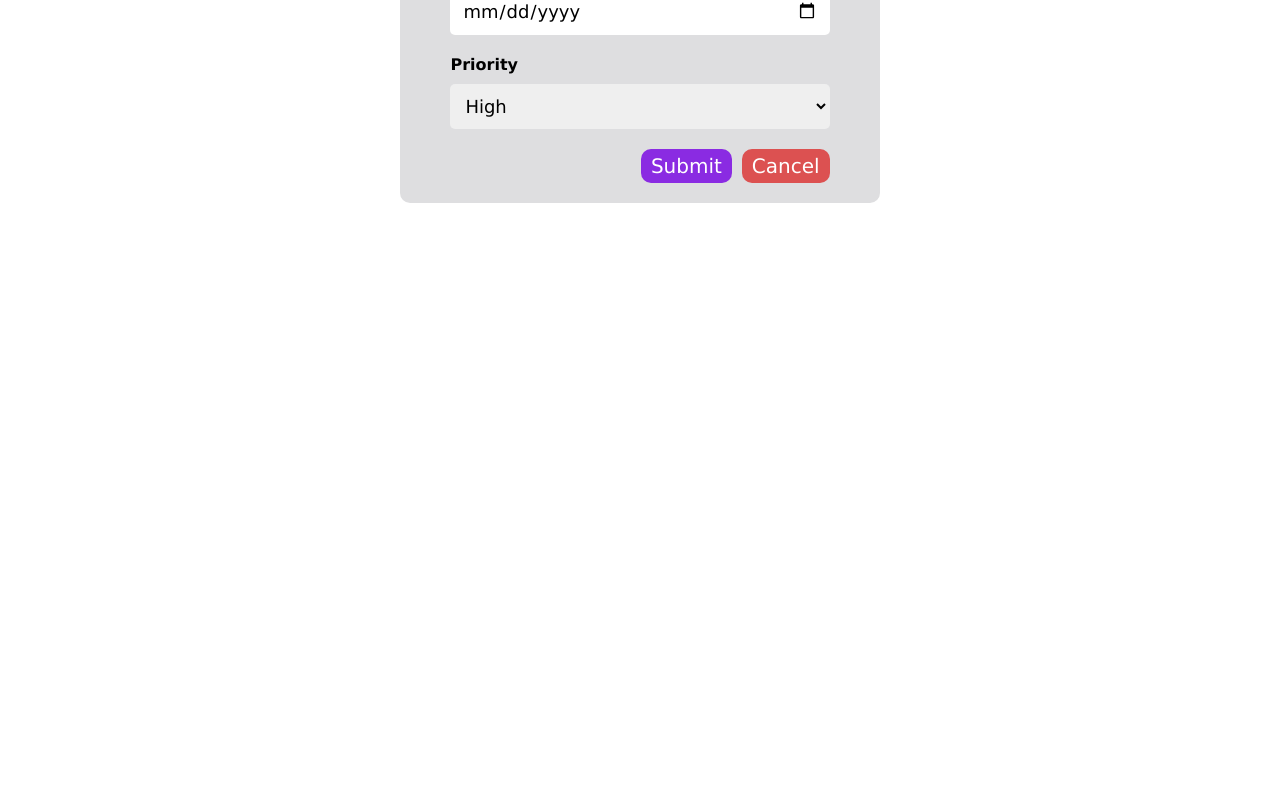
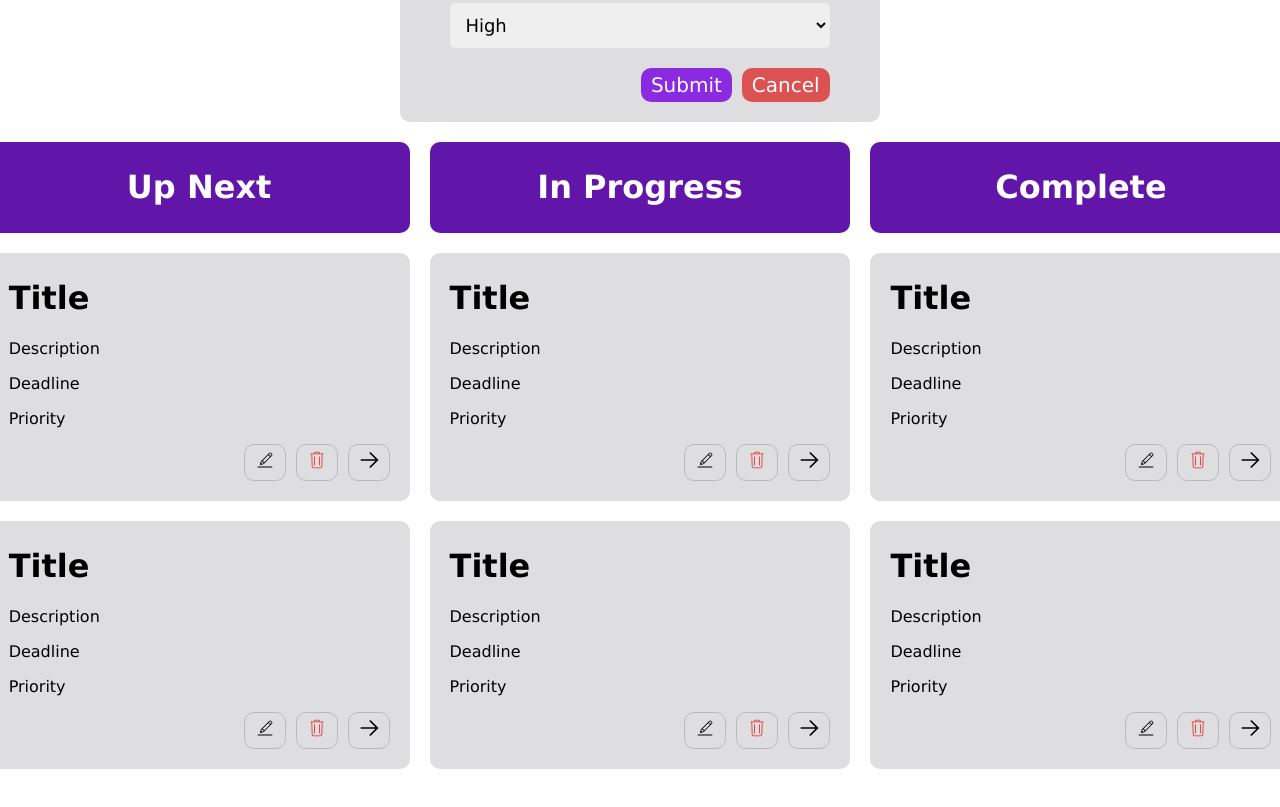
Before and after one commit to YusufHasan94/todo-list-app, a React (Vite) app: page / in a window 1280 px wide. Shown: the part 630-1437 px from the top of the page. Before the commit the page ends 851 px from the top, so only its background shows below. Built offline with nearby package versions, Linux system fonts and the light colour scheme.

Commit message:
adding basic structure of tasks container

```diff
--- a/src/App.css
+++ b/src/App.css
@@ -36,7 +36,3 @@
   background: darkviolet;
   color: white;
 }
-
-.mainLayoutContainer {
-  padding: 10px 0;
-}
--- a/src/Components/AddTaskModal/AddTaskModal.css
+++ b/src/Components/AddTaskModal/AddTaskModal.css
@@ -6,7 +6,7 @@
 }
 
 .assignTaskModal {
-  background-color: rgb(222, 222, 224);
+  background-color: #dedee0;
   width: 30%;
   padding: 20px 50px;
   border-radius: 10px;
--- /dev/null
+++ b/src/Components/Complete/Complete.jsx
@@ -0,0 +1,17 @@
+import React from "react";
+import SectionTitleContainer from "../SectionTitleContainer/SectionTitleContainer";
+import TaskCard from "../TaskCard/TaskCard";
+
+const Complete = () => {
+  return (
+    <div>
+      <SectionTitleContainer title="Complete" />
+      <div>
+        <TaskCard />
+        <TaskCard />
+      </div>
+    </div>
+  );
+};
+
+export default Complete;
--- /dev/null
+++ b/src/Components/InProgress/InProgress.jsx
@@ -0,0 +1,19 @@
+import React from "react";
+import SectionTitleContainer from "../SectionTitleContainer/SectionTitleContainer";
+import TaskCard from "../TaskCard/TaskCard";
+
+const InProgress = () => {
+  return (
+    <div>
+      <SectionTitleContainer title="In Progress" />
+      <div>
+        <div>
+          <TaskCard />
+          <TaskCard />
+        </div>
+      </div>
+    </div>
+  );
+};
+
+export default InProgress;
--- /dev/null
+++ b/src/Components/MainLayout/MainLayout.css
@@ -0,0 +1,10 @@
+.mainLayoutContainer {
+  padding: 10px 0;
+}
+.allTaskContainer {
+  margin-top: 20px;
+  display: grid;
+  grid-template-columns: repeat(3, 33.3%);
+  justify-content: center;
+  gap: 20px;
+}
--- a/src/Components/MainLayout/MainLayout.jsx
+++ b/src/Components/MainLayout/MainLayout.jsx
@@ -1,11 +1,19 @@
 import React from "react";
 import AddTaskModal from "../AddTaskModal/AddTaskModal";
+import UpNext from "../UpNext/UpNext";
+import InProgress from "../InProgress/InProgress";
+import Complete from "../Complete/Complete";
+import "./MainLayout.css";
 
 const MainLayout = () => {
   return (
     <div className="mainLayoutContainer">
-      <h1>this is main layout</h1>
       <AddTaskModal />
+      <div className="allTaskContainer">
+        <UpNext />
+        <InProgress />
+        <Complete />
+      </div>
     </div>
   );
 };
--- /dev/null
+++ b/src/Components/SectionTitleContainer/SectionTitleContainer.css
@@ -0,0 +1,6 @@
+.titleArea {
+  background-color: #6215a9;
+  color: white;
+  padding: 5px 0;
+  border-radius: 10px;
+}
--- /dev/null
+++ b/src/Components/SectionTitleContainer/SectionTitleContainer.jsx
@@ -0,0 +1,12 @@
+import React from "react";
+import "./SectionTitleContainer.css";
+
+const SectionTitleContainer = ({ title }) => {
+  return (
+    <div className="titleArea">
+      <h1>{title}</h1>
+    </div>
+  );
+};
+
+export default SectionTitleContainer;
--- /dev/null
+++ b/src/Components/TaskCard/TaskCard.css
@@ -0,0 +1,24 @@
+.taskContainer {
+  background-color: #dedee0;
+  border-radius: 10px;
+  padding: 5px 20px 20px 20px;
+  text-align: left;
+  margin: 20px 0;
+}
+
+.taskBtnContainer {
+  display: flex;
+  justify-content: flex-end;
+  gap: 10px;
+}
+
+.taskBtnContainer button {
+  font-size: 20px;
+  padding: 5px 10px;
+  border: 1px solid #bababa;
+  border-radius: 10px;
+  background-color: transparent;
+}
+.dltBtn {
+  color: #e62929 !important;
+}
--- /dev/null
+++ b/src/Components/TaskCard/TaskCard.jsx
@@ -0,0 +1,30 @@
+import React from "react";
+import { CiEdit, CiTrash } from "react-icons/ci";
+import { GrLinkNext } from "react-icons/gr";
+import "./TaskCard.css";
+
+const TaskCard = () => {
+  return (
+    <div className="taskContainer">
+      <div className="taskDescription">
+        <h1>Title</h1>
+        <p>Description</p>
+        <p>Deadline</p>
+        <p>Priority</p>
+      </div>
+      <div className="taskBtnContainer">
+        <button>
+          <CiEdit />
+        </button>
+        <button className="dltBtn">
+          <CiTrash />
+        </button>
+        <button>
+          <GrLinkNext />
+        </button>
+      </div>
+    </div>
+  );
+};
+
+export default TaskCard;
--- /dev/null
+++ b/src/Components/UpNext/UpNext.css
@@ -0,0 +1,2 @@
+.titleArea {
+}
--- /dev/null
+++ b/src/Components/UpNext/UpNext.jsx
@@ -0,0 +1,18 @@
+import React from "react";
+import "./UpNext.css";
+import SectionTitleContainer from "../SectionTitleContainer/SectionTitleContainer";
+import TaskCard from "../TaskCard/TaskCard";
+
+const UpNext = () => {
+  return (
+    <div>
+      <SectionTitleContainer title="Up Next" />
+      <div>
+        <TaskCard />
+        <TaskCard />
+      </div>
+    </div>
+  );
+};
+
+export default UpNext;
```
